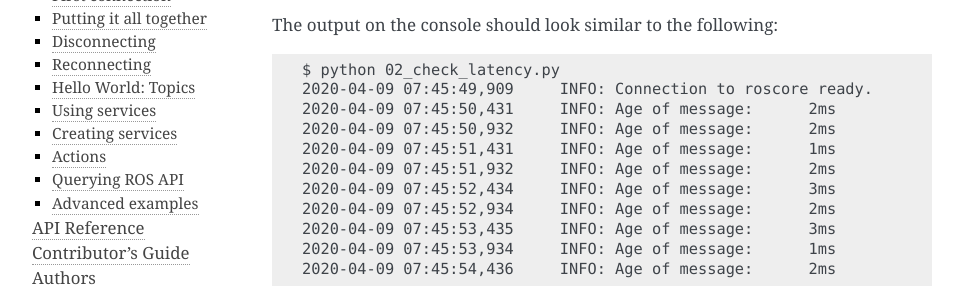
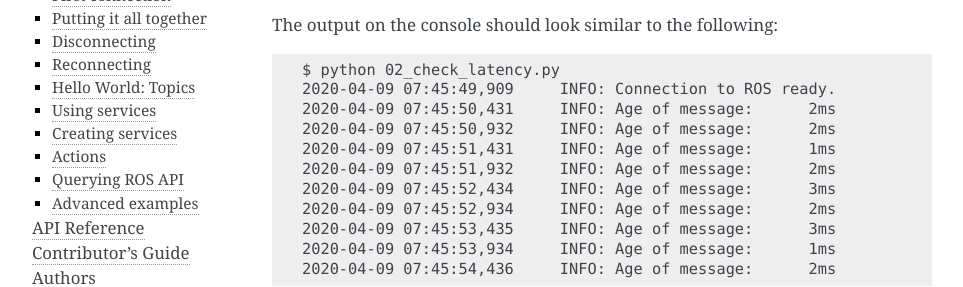
Before and after one commit to gramaziokohler/roslibpy, a Sphinx documentation site: the page built from docs/examples/02_check_latency.rst, in a window 1280 px wide, cut to the strip 304-591 px from the top of the page. Shown: the whole strip, without its empty margins (148-1111 px from the left). Built offline with Sphinx 7.4.7, drawn with Linux system fonts in a browser that asks for light colours.

Commit message:
remove roscore

```diff
--- a/CHANGELOG.rst
+++ b/CHANGELOG.rst
@@ -13,7 +13,7 @@
 **Changed**
 
 * Changed behavior: Advertising services automatically reconnect when websockets is reconnected.
-* References to ROS master change to roscore.
+* References to ROS master change to ROS.
 
 **Added**
 
--- a/docs/examples.rst
+++ b/docs/examples.rst
@@ -7,7 +7,7 @@
 
 These examples assume ROS is running on the same computer where you run the examples.
 If that is not the case, change the ``host`` argument from ``'localhost'``
-to the *IP Address* of your roscore node.
+to the *IP Address* of your ROS instance.
 
 First connection
 ----------------
@@ -139,7 +139,7 @@
 .. note::
 
     It is not relevant where the files are located. They can be in different
-    folders or even in different computers as long as the roscore node is the same.
+    folders or even in different computers as long as the ROS instance is the same.
 
 
 Using services
--- a/docs/examples/02_check_latency.rst
+++ b/docs/examples/02_check_latency.rst
@@ -9,7 +9,7 @@
 The output on the console should look similar to the following::
 
     $ python 02_check_latency.py
-    2020-04-09 07:45:49,909     INFO: Connection to roscore ready.
+    2020-04-09 07:45:49,909     INFO: Connection to ROS ready.
     2020-04-09 07:45:50,431     INFO: Age of message:      2ms
     2020-04-09 07:45:50,932     INFO: Age of message:      2ms
     2020-04-09 07:45:51,431     INFO: Age of message:      1ms
```
Also changed, not shown: 3 other files.
